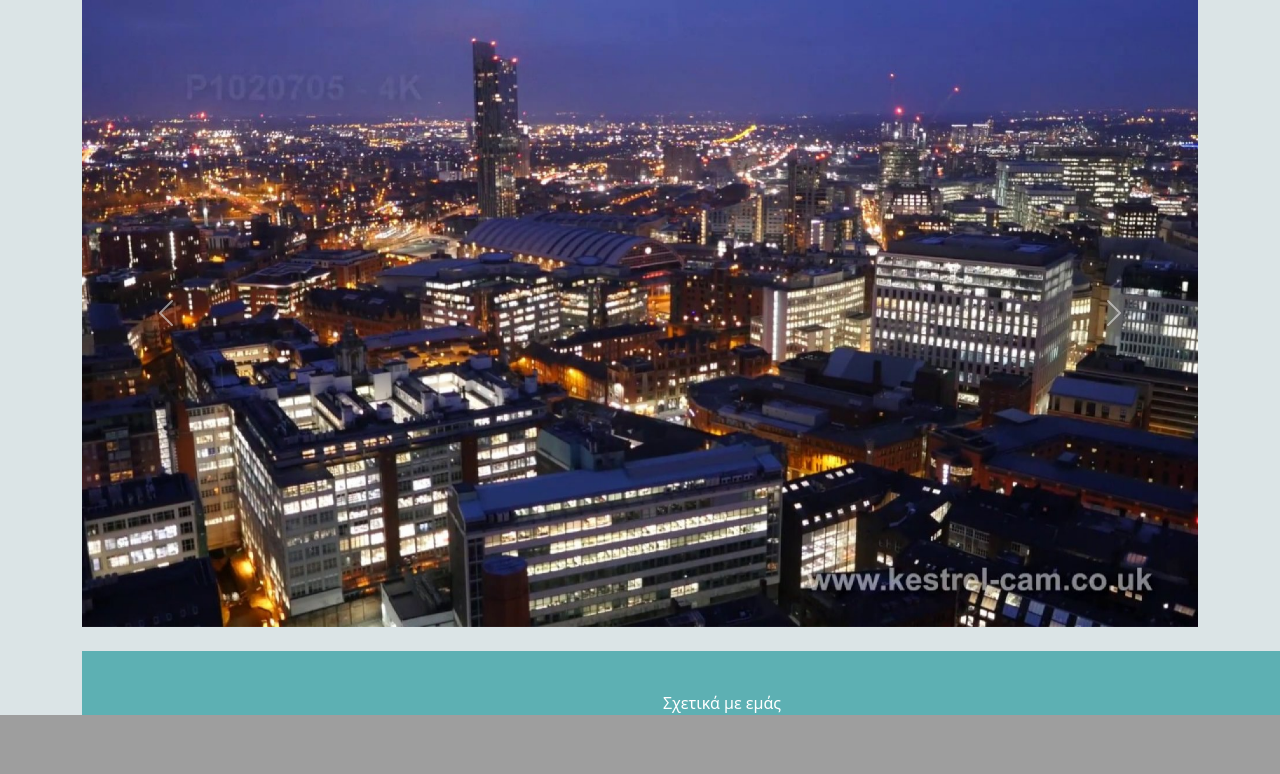
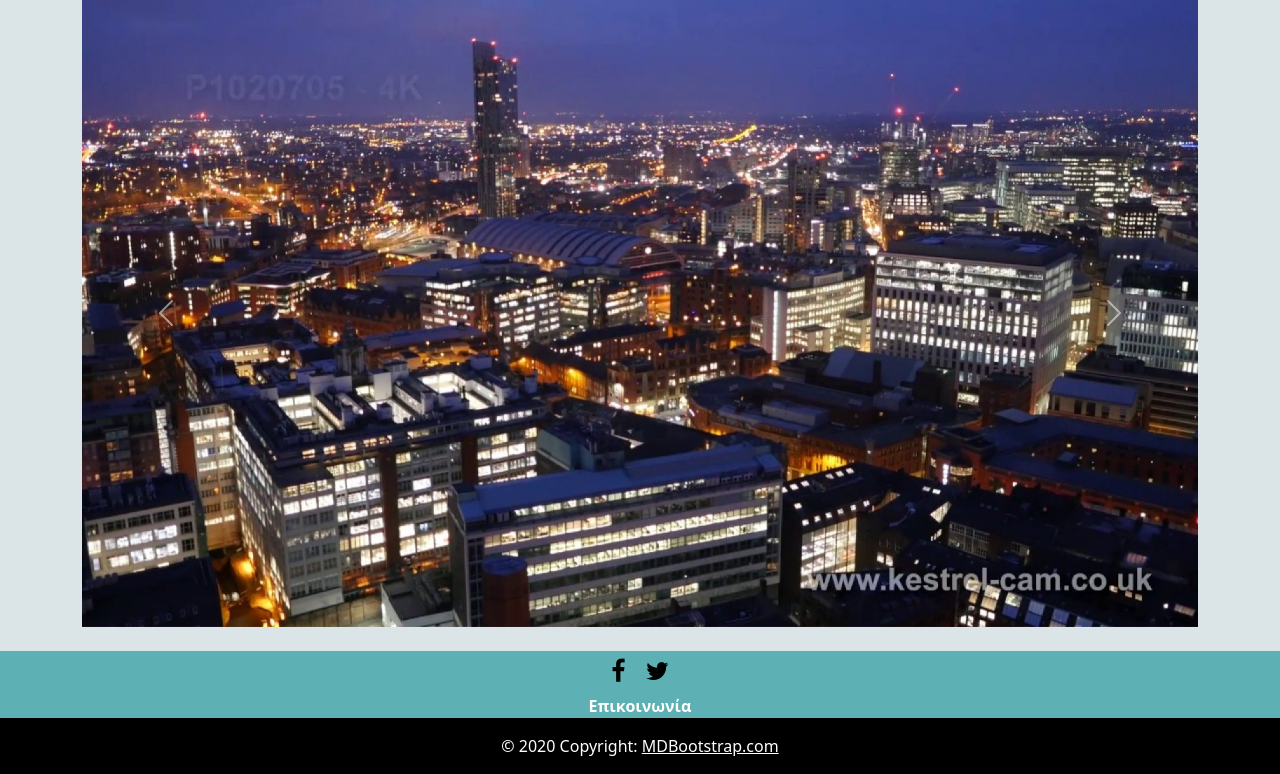
Before and after one commit to LenaKiamou/ReKing, a Django app: page / in a window 1280 px wide; the page is wider, and only the part inside the window is pictured. Shown: the part 279-1053 px from the top of that part. Before the commit the page ends 994 px from the top of that part, so only its background shows below. Run offline with Django 4.2, Linux system fonts and the light colour scheme; data comes from the database, SQL or seed files in the repository.

Commit message:
Created Footer

```diff
--- a/ReKing/Real_Estate/static/style.css
+++ b/ReKing/Real_Estate/static/style.css
@@ -1,18 +1,16 @@
-footer{
+
+/*#page-container {
+    position: relative;
+    min-height: 100vh;
+  }
+
+  #content-wrap {
+    /*padding-bottom: 2.5rem;
+  }
+
+  #footerr {
+    position: absolute;
     bottom: 0;
-    left: 0;
-    right: 0;
-    background-color: rgb(93, 176, 179);
-    height: auto;
-    width: 100vw;
-    padding-top: 40px;
-    color: #fff;
-}
-
-.footer-content{
-    display: flex;
-    align-items: center;
-    justify-content: center;
-    flex-direction: column;
-    text-align: center;
-}
+    width: 100%;
+    height: 2.5rem;
+  }*/
--- a/ReKing/Real_Estate/templates/Real_Estate/layout.html
+++ b/ReKing/Real_Estate/templates/Real_Estate/layout.html
@@ -11,10 +11,12 @@
     <link href="https://cdn.jsdelivr.net/npm/bootstrap@5.1.3/dist/css/bootstrap.min.css" rel="stylesheet" integrity="sha384-1BmE4kWBq78iYhFldvKuhfTAU6auU8tT94WrHftjDbrCEXSU1oBoqyl2QvZ6jIW3" crossorigin="anonymous">
     <link rel="stylesheet" href="https://cdnjs.cloudflare.com/ajax/libs/font-awesome/4.7.0/css/font-awesome.min.css">
     <link href="https://fonts.googleapis.com/icon?family=Material+Icons" rel="stylesheet">
+    <link rel="stylesheet" href="https://cdnjs.cloudflare.com/ajax/libs/font-awesome/4.7.0/css/font-awesome.min.css">
     </head>
 <body style="background-color: rgb(219, 228, 230);">
     <script src="https://cdn.jsdelivr.net/npm/bootstrap@5.1.3/dist/js/bootstrap.bundle.min.js" integrity="sha384-ka7Sk0Gln4gmtz2MlQnikT1wXgYsOg+OMhuP+IlRH9sENBO0LRn5q+8nbTov4+1p" crossorigin="anonymous"></script>
-
+    <div id="page-container">
+      <div id="content-wrap">
 
     <nav style="background-color: rgb(93, 176, 179);" class="navbar navbar-expand-lg navbar-dark">
         <div class="container-fluid">
@@ -37,12 +39,28 @@
       </nav>
     {% block body %}
     {% endblock %}
+  </div>
+  <footer id="footerr" class="text-center text-white" style="background-color: rgb(93, 176, 179);;">
 
-    <footer class="footer">
-        <div class="footer-content">
-            Σχετικά με εμάς
-        </div>
-    </footer>
+
+
+    <div class="container p-2 pb-0">
+      <section class="mb-2">
+      <a href="#"><i class="fa fa-facebook-f me-3" style="font-size:25px;color: black;"></i></i></a>
+      <a href="#"><i class="fa fa-twitter" style="font-size:25px;color: black;"></i></a>
+      </section>
+    </div>
+
+    <a href="{% url 'contact' %}" style="color: white; text-decoration: none;"><b>Επικοινωνία</b></a>
+
+    <div class="text-center p-3" style="background-color: black;">
+      © 2020 Copyright:
+      <a class="text-white" href="https://mdbootstrap.com/">MDBootstrap.com</a>
+    </div>
+
+  </footer>
+</footer>
+</div>
 
 </body>
 </html>
```
